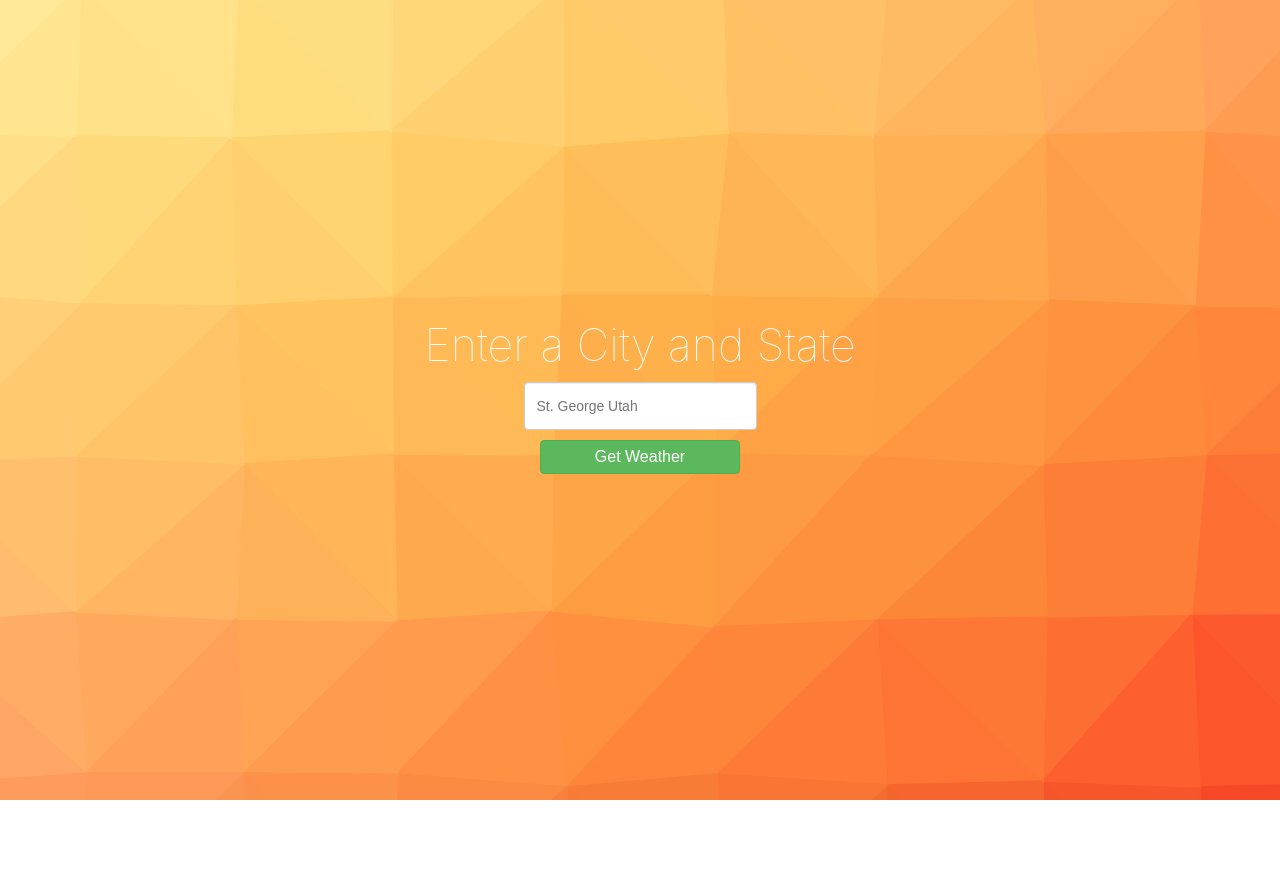
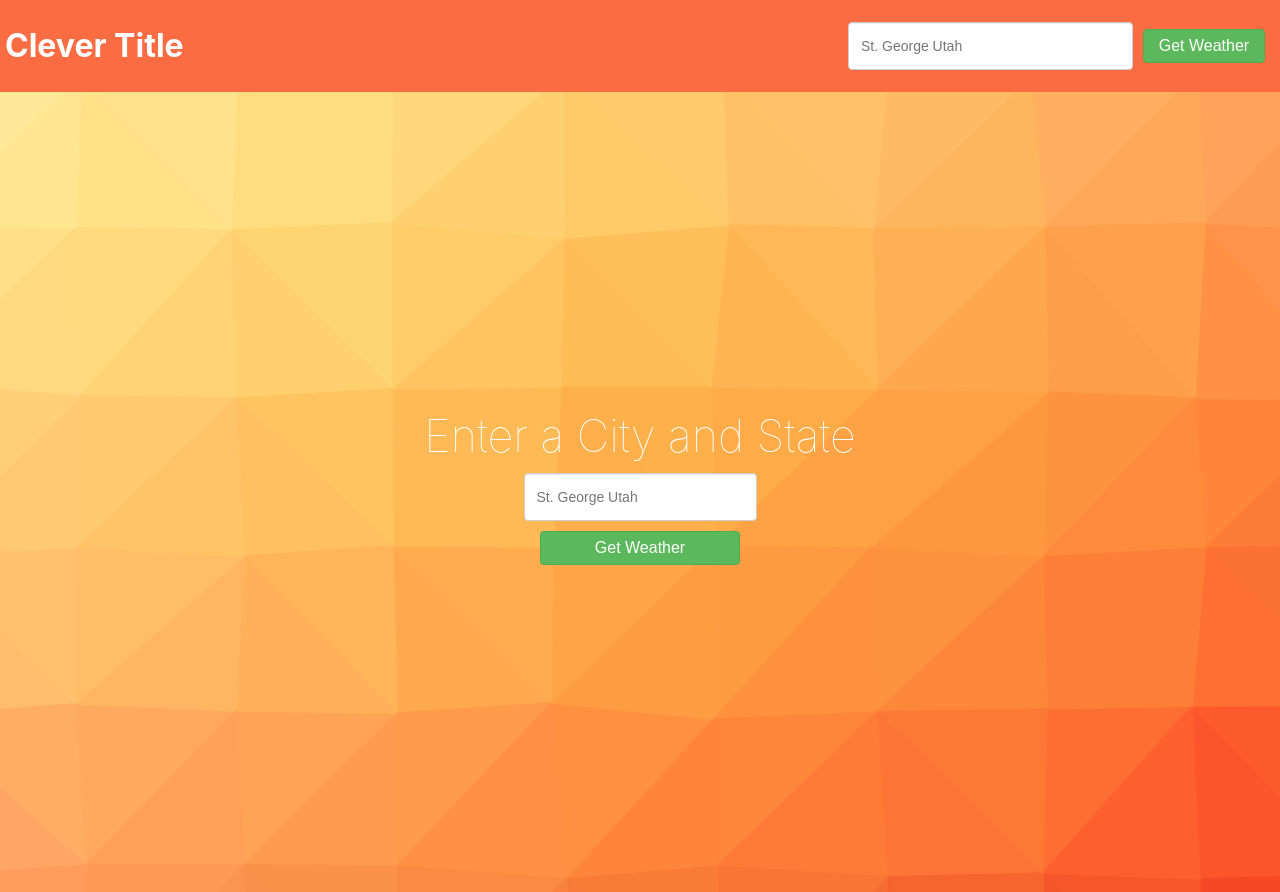
Before and after one commit to callietymes/react-weather-app, a React app: page / in a window 1280 px wide. Before the commit the page ends 800 px from the top, so only its background shows below. Built offline with nearby package versions, Linux system fonts and the light colour scheme.

Commit message:
Moving zipcode into separate component and adding header component

```diff
--- a/src/compontents/App.js
+++ b/src/compontents/App.js
@@ -1,10 +1,12 @@
 import React, { Component } from 'react';
 import Main from './Main'
+import Header from './Header';
 
 class App extends Component {
   render() {
     return (
       <div className="app">
+          <Header/>
           <Main />
       </div>
     );
--- /dev/null
+++ b/src/compontents/Header.js
@@ -0,0 +1,15 @@
+import React, {Component} from 'react';
+import Zipcode from './Zipcode';
+
+class Header extends Component {
+    render() {
+        return (
+            <div className="navbar">
+                <h1>Clever Title</h1>
+                <Zipcode/>
+            </div>
+        )
+    }
+}
+
+export default Header;
--- a/src/compontents/Main.js
+++ b/src/compontents/Main.js
@@ -1,47 +1,16 @@
 import React, {Component} from 'react';
+import Zipcode from './Zipcode'
 
 class Main extends Component {
-    constructor(props) {
-        super(props);
-        this.state = {
-            cityState: ''
-        };
-        this.handleSubmit = this.handleSubmit.bind(this);
-        this.handleChange = this.handleChange.bind(this);
-    }
-
-    handleSubmit() {
-        console.log('Handle Submit');
-    }
-
-    handleChange() {
-        console.log('Handle change');
-    }
-
 
     render() {
         return (
-            <form className="home-container" onSubmit={this.handleSubmit}>
-                <label className="header" htmlFor="cityState">
+            <div className="home-container">
+                <label className="header">
                     Enter a City and State
                 </label>
-                <div className="zipcode-container">
-                    <input
-                        id="cityState"
-                        placeholder="St. George Utah"
-                        type="text"
-                        autoComplete="off"
-                        className="city-state-input"
-                        value={this.state.cityState}
-                        onChange={this.handleChange}
-                    />
-                    <button
-                        className="button"
-                        type="submit">
-                        Get Weather
-                    </button>
-                </div>
-            </form>
+                <Zipcode />
+            </div>
         );
     }
 }
--- /dev/null
+++ b/src/compontents/Zipcode.js
@@ -0,0 +1,50 @@
+import React, {Component} from 'react';
+
+class Zipcode extends Component {
+    constructor(props) {
+        super(props);
+        this.state = {
+            cityState: ''
+        };
+        this.handleSubmit = this.handleSubmit.bind(this);
+        this.handleChange = this.handleChange.bind(this);
+    }
+
+    handleSubmit(event) {
+        event.preventDefault();
+        console.log(this.state.cityState);
+    }
+
+    handleChange(event) {
+        const value = event.target.value;
+        this.setState(() => {
+            return {
+                cityState: value
+            }
+        })
+    }
+
+    render () {
+        return (
+            <div className="zipcode-container">
+                <input
+                    id="cityState"
+                    placeholder="St. George Utah"
+                    type="text"
+                    autoComplete="off"
+                    className="city-state-input"
+                    value={this.state.cityState}
+                    onChange={this.handleChange}
+                />
+                <button
+                    className="button"
+                    onClick={this.handleSubmit}
+                    type="submit">
+                    Get Weather
+                </button>
+            </div>
+        )
+    }
+}
+
+export default Zipcode;
--- a/src/index.css
+++ b/src/index.css
@@ -69,3 +69,19 @@ body {
   border: 1px solid #4cae4c;
   cursor: pointer;
 }
+
+.navbar {
+  background: rgba(252,90,44,.89);
+  color: #fff;
+  padding: 5px;
+  display: flex;
+  justify-content: space-between;
+  align-items: center;
+}
+
+.navbar .zipcode-container {
+  flex-direction: row;
+}
+.navbar .zipcode-container .button{
+  margin: 10px;
+}
```
